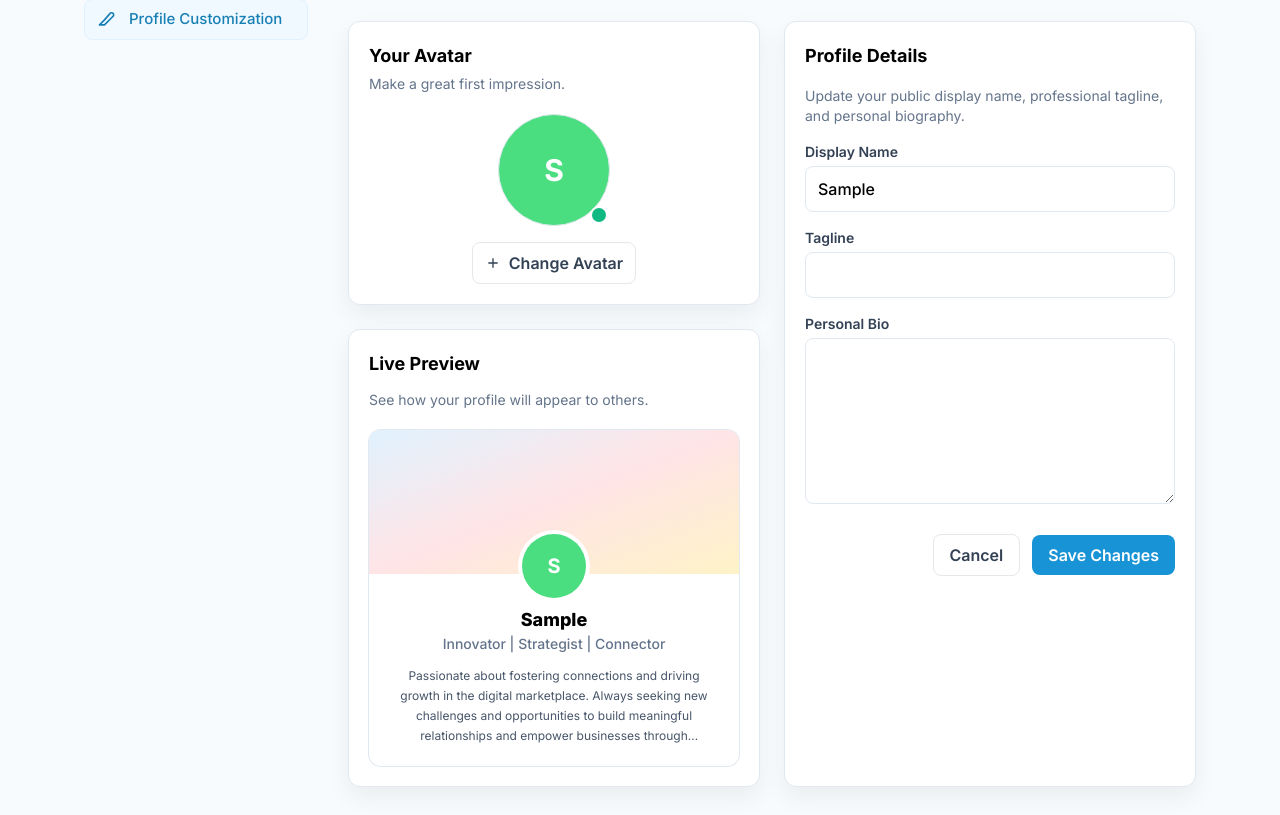
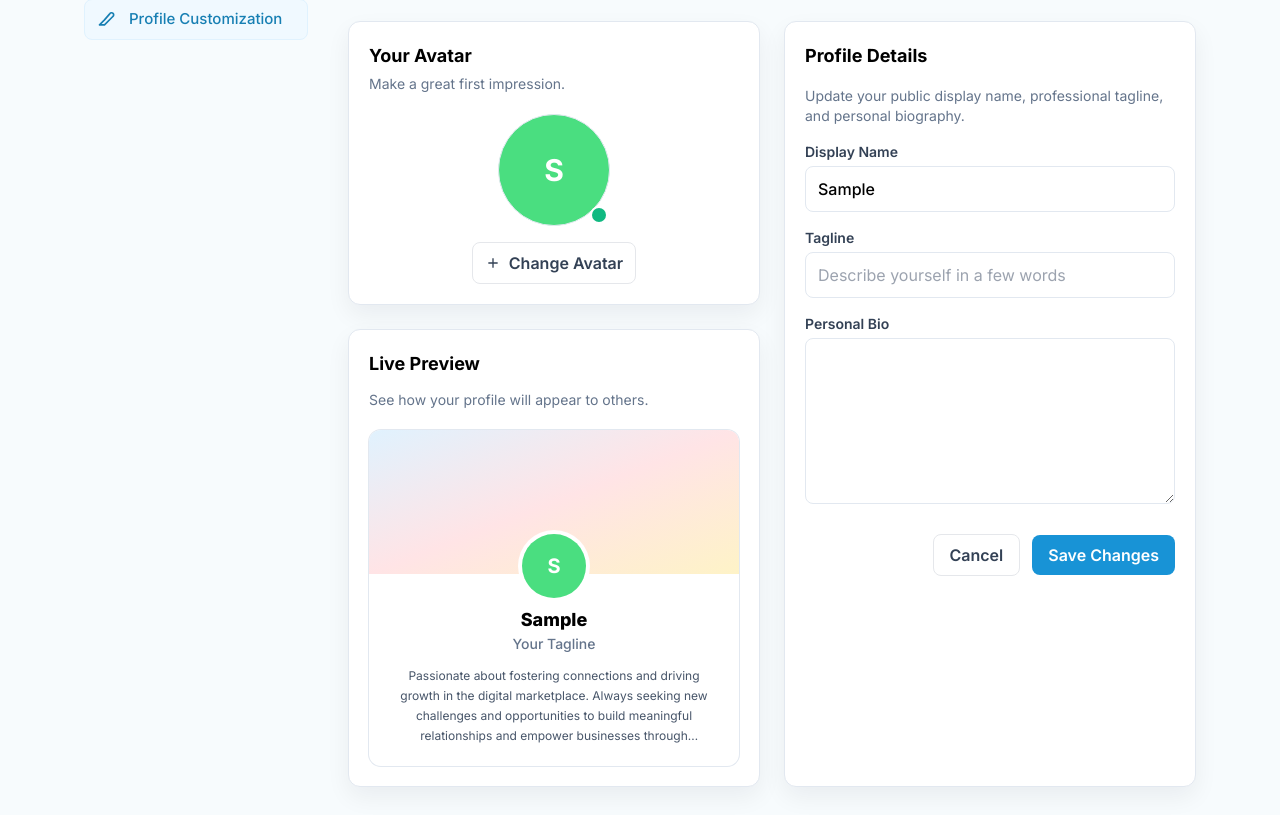
Before and after one commit to siv727/CSIT327-G1-Thryve, a Django app: page /profile/customization/ in a window 1280 px wide. Shown: the part 178-993 px from the top of the page. Run offline with Django 5.2, Linux system fonts and the light colour scheme; the visitor is signed in with stand-in values (Sample User, id 1); data comes from the database, SQL or seed files in the repository; some libraries are stand-ins or nearby versions.

Commit message:
feature(profile): update_tagline

```diff
--- a/thryve/profile_app/forms.py
+++ b/thryve/profile_app/forms.py
@@ -42,7 +42,8 @@ class ProfileCustomizationForm(forms.ModelForm):
         widgets = {
             'tagline': forms.TextInput(attrs={
                 'id': 'id_tagline',
-                'class': 'w-full rounded-lg border border-slate-200 px-3 py-2.5 font-medium focus:outline-none focus:ring-2 focus:ring-sky-300',
+                'placeholder': 'Describe yourself in a few words',
+                'class': 'w-full rounded-lg border border-slate-200 px-3 py-2.5 focus:outline-none focus:ring-2 focus:ring-sky-300',
             }),
             'bio': forms.Textarea(attrs={
                 'id': 'id_bio',
--- a/thryve/profile_app/templates/profile_app/profile_customization.html
+++ b/thryve/profile_app/templates/profile_app/profile_customization.html
@@ -240,7 +240,7 @@
                 {% endif %}
 
                 <div class="mt-2 text-lg font-extrabold" id="previewName">{{ form.display_name.value|default:user.first_name }}</div>
-                <div class="text-slate-500 text-sm font-medium" id="previewTag">Innovator | Strategist | Connector</div>
+                <div class="text-slate-500 text-sm font-medium" id="previewTag">{{ form.tagline.value|default:"Your Tagline" }}</div>
 
                 <p class="mt-3 text-[12px] leading-5 text-slate-600 line-clamp-4" id="previewBio">
                   Passionate about fostering connections and driving growth in the digital marketplace. Always seeking new
@@ -318,8 +318,8 @@
       [nameInput, tagInput, bioInput].forEach(el => {
         if (!el) return;
         el.addEventListener('input', () => {
-          if (el === nameInput) nameOut.textContent = el.value.trim() || '{{ user.first_name }} {{ user.last_name }}';
-          if (el === tagInput)  tagOut.textContent  = el.value.trim() || '—';
+          if (el === nameInput) nameOut.textContent = el.value.trim() || '{{ user.first_name }}';
+          if (el === tagInput)  tagOut.textContent  = el.value.trim() || 'Your Tagline';
           if (el === bioInput)  bioOut.textContent  = el.value.trim() || '';
         });
       });
```
